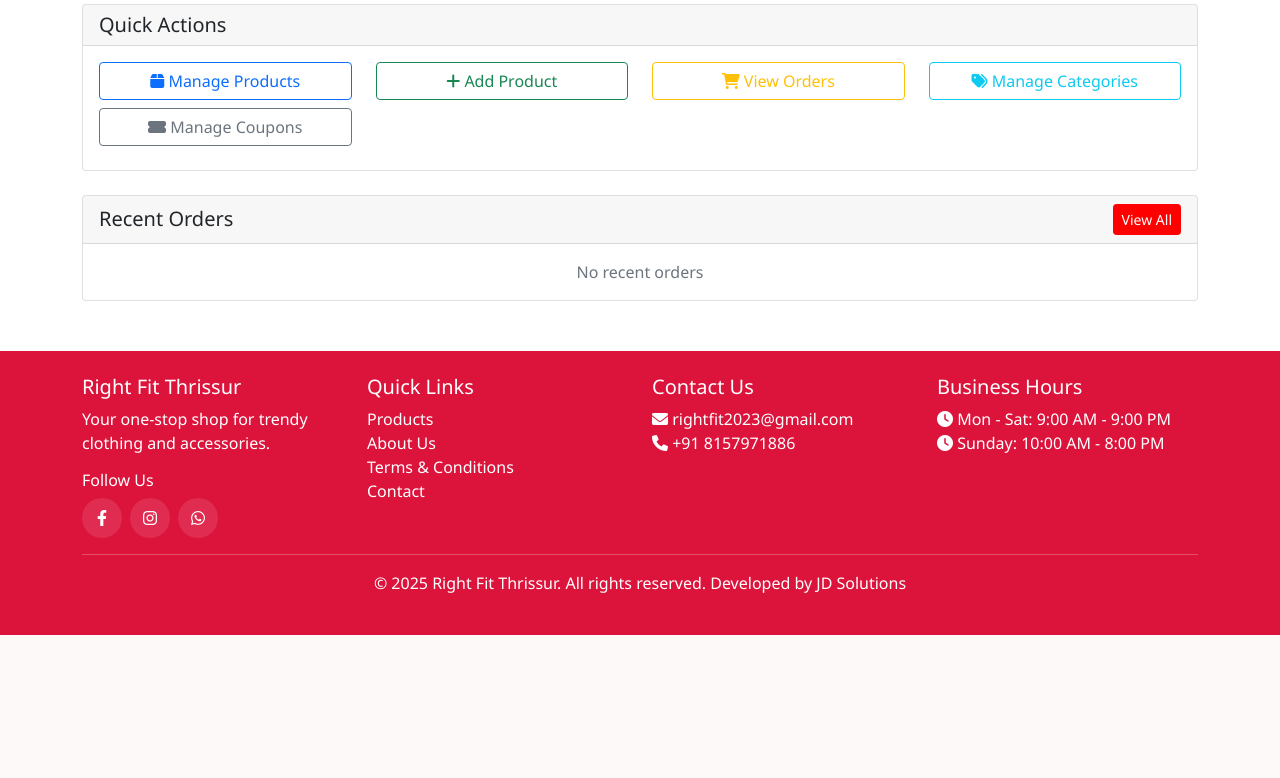
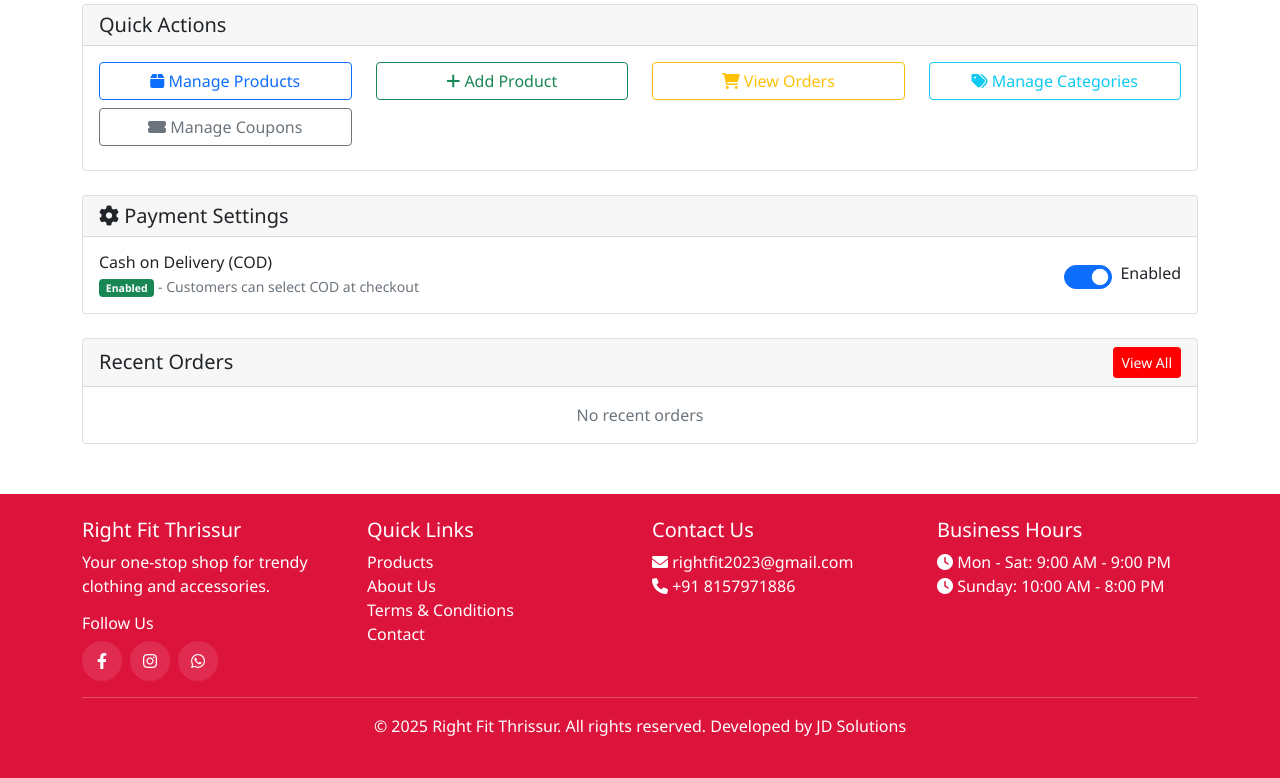
Before and after one commit to jerin288/right, a Flask app: page /admin in a window 1280 px wide. Shown: the part 308-1086 px from the top of the page. Before the commit the page ends 943 px from the top, so only its background shows below. Run offline with Flask 3, Linux system fonts and the light colour scheme; a user stored in the database is signed in; data comes from the database, SQL or seed files in the repository; data that the repository does not hold is empty; some libraries are stand-ins or nearby versions.

Commit message:
Add admin COD toggle feature - allow administrators to enable/disable Cash on Delivery payment option

```diff
--- a/app.py
+++ b/app.py
@@ -699,6 +699,49 @@
         return min(discount, subtotal)
 
 
+class SiteSetting(db.Model):
+    """Application-wide settings"""
+    id = db.Column(db.Integer, primary_key=True)
+    setting_key = db.Column(db.String(50), unique=True, nullable=False)
+    setting_value = db.Column(db.String(200), nullable=False)
+    description = db.Column(db.String(200))
+    updated_at = db.Column(db.DateTime, default=datetime.utcnow, onupdate=datetime.utcnow)
+
+    def __init__(self, **kwargs):
+        super(SiteSetting, self).__init__(**kwargs)
+
+    @staticmethod
+    def get_setting(key, default='True'):
+        """Get setting value by key"""
+        setting = SiteSetting.query.filter_by(setting_key=key).first()
+        if setting:
+            return setting.setting_value
+        return default
+
+    @staticmethod
+    def set_setting(key, value, description=None):
+        """Set or update setting value"""
+        setting = SiteSetting.query.filter_by(setting_key=key).first()
+        if setting:
+            setting.setting_value = value
+            setting.updated_at = datetime.utcnow()
+        else:
+            setting = SiteSetting(
+                setting_key=key,
+                setting_value=value,
+                description=description
+            )
+            db.session.add(setting)
+        db.session.commit()
+        return setting
+
+    @staticmethod
+    def is_cod_enabled():
+        """Check if Cash on Delivery is enabled"""
+        value = SiteSetting.get_setting('cod_enabled', 'True')
+        return value.lower() == 'true'
+
+
 # ==================== LOGIN MANAGER ====================
 
 @login_manager.user_loader
@@ -1111,6 +1154,11 @@
 
         print(f"DEBUG: Payment method from form: {repr(payment_method)}")
 
+        # Check if COD is enabled when customer selects COD
+        if payment_method == 'COD' and not SiteSetting.is_cod_enabled():
+            flash('Cash on Delivery is currently not available. Please choose online payment.', 'danger')
+            return redirect(url_for('checkout'))
+
         # Validate phone number
         if not validate_phone(phone):
             flash('Invalid phone number. Please enter a valid 10-digit Indian mobile number starting with 6-9.', 'danger')
@@ -1236,12 +1284,14 @@
             return redirect(url_for('order_confirmation', order_id=order.id))
 
     total_amount, subtotal, shipping, _ = calculate_order_total(cart_items)
+    cod_enabled = SiteSetting.is_cod_enabled()
     return render_template('checkout.html',
                          cart_items=cart_items,
                          subtotal=subtotal,
                          shipping=shipping,
                          total=total_amount,
-                         free_shipping_threshold=FREE_SHIPPING_THRESHOLD)
+                         free_shipping_threshold=FREE_SHIPPING_THRESHOLD,
+                         cod_enabled=cod_enabled)
 
 
 @app.route('/order/<int:order_id>')
@@ -1791,6 +1841,9 @@
         func.sum(OrderItem.quantity).desc()
     ).limit(5).all()
 
+    # Get COD enabled status
+    cod_enabled = SiteSetting.is_cod_enabled()
+
     return render_template('admin/dashboard.html',
                          total_products=total_products,
                          active_products=active_products,
@@ -1802,7 +1855,8 @@
                          pending_revenue=pending_revenue,
                          low_stock_products=low_stock_products,
                          recent_orders=recent_orders,
-                         top_products=top_products)
+                         top_products=top_products,
+                         cod_enabled=cod_enabled)
 
 
 @app.route('/admin/products')
@@ -2525,6 +2579,29 @@
     status = 'activated' if coupon.is_active else 'deactivated'
     flash(f'Coupon "{coupon.code}" has been {status}!', 'success')
     return redirect(url_for('admin_coupons'))
+
+
+# ==================== ROUTES - ADMIN SETTINGS ====================
+
+@app.route('/admin/settings/toggle-cod', methods=['POST'])
+@login_required
+def admin_toggle_cod():
+    """Toggle Cash on Delivery payment option"""
+    if not current_user.is_admin:
+        flash('Access denied', 'danger')
+        return redirect(url_for('index'))
+
+    # Get current status
+    current_status = SiteSetting.is_cod_enabled()
+
+    # Toggle the status
+    new_status = 'False' if current_status else 'True'
+    SiteSetting.set_setting('cod_enabled', new_status, 'Enable or disable Cash on Delivery payment method')
+
+    status_text = 'enabled' if new_status == 'True' else 'disabled'
+    flash(f'Cash on Delivery has been {status_text} successfully!', 'success')
+
+    return redirect(url_for('admin_dashboard'))
 
 
 # ==================== ERROR HANDLERS ====================
--- a/templates/admin/dashboard.html
+++ b/templates/admin/dashboard.html
@@ -109,6 +109,41 @@
     </div>
 </div>
 
+<!-- Payment Settings -->
+<div class="row mb-4">
+    <div class="col-md-12">
+        <div class="card">
+            <div class="card-header">
+                <h5 class="mb-0"><i class="fas fa-cog"></i> Payment Settings</h5>
+            </div>
+            <div class="card-body">
+                <div class="d-flex justify-content-between align-items-center">
+                    <div>
+                        <h6 class="mb-1">Cash on Delivery (COD)</h6>
+                        <p class="text-muted small mb-0">
+                            {% if cod_enabled %}
+                                <span class="badge bg-success">Enabled</span> - Customers can select COD at checkout
+                            {% else %}
+                                <span class="badge bg-danger">Disabled</span> - Only online payment is available
+                            {% endif %}
+                        </p>
+                    </div>
+                    <form action="{{ url_for('admin_toggle_cod') }}" method="post" class="d-inline">
+                        <div class="form-check form-switch">
+                            <input class="form-check-input" type="checkbox" role="switch"
+                                   id="codToggle" {{ 'checked' if cod_enabled else '' }}
+                                   onchange="this.form.submit()" style="width: 3em; height: 1.5em; cursor: pointer;">
+                            <label class="form-check-label ms-2" for="codToggle" style="cursor: pointer;">
+                                {{ 'Enabled' if cod_enabled else 'Disabled' }}
+                            </label>
+                        </div>
+                    </form>
+                </div>
+            </div>
+        </div>
+    </div>
+</div>
+
 <!-- Recent Orders -->
 <div class="row">
     <div class="col-md-12">
```
Also changed, not shown: templates/checkout.html (+15 -0 lines).
